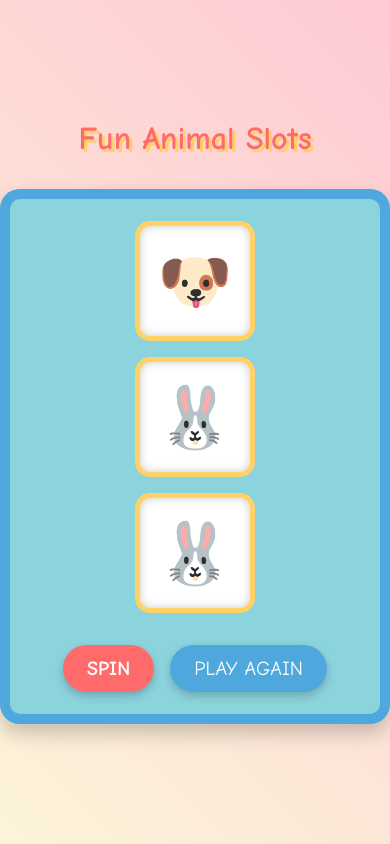
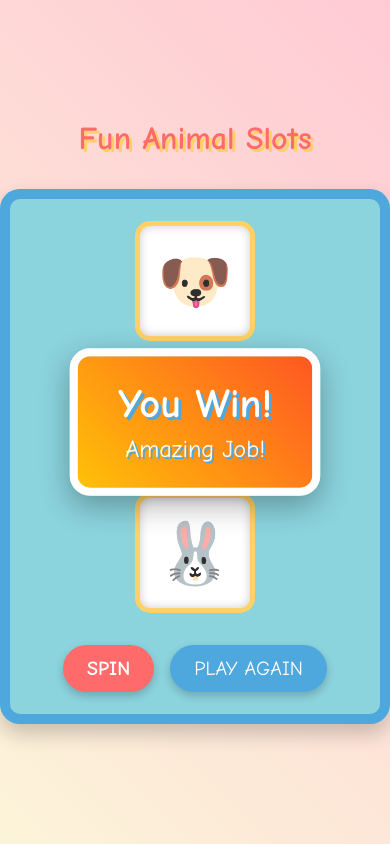
Before and after one commit to hnvt1989/kidslot, a plain HTML site: page index.html in a window 390 px wide. Both pictures are taken after a click on the button "SPIN". Drawn offline with Linux system fonts and the light colour scheme.

Commit message:
fixed not foud error

```diff
--- a/index.html
+++ b/index.html
@@ -32,6 +32,13 @@
 
     <div id="confetti-container" class="hidden"></div>
 
+    <div id="win-banner" class="hidden">
+        <div class="win-banner-content">
+            <h2>You Win!</h2>
+            <p>Amazing Job!</p>
+        </div>
+    </div>
+
     <audio id="spin-sound" src="sounds/spin.mp3" preload="auto"></audio>
     <audio id="win-sound" src="sounds/win.mp3" preload="auto"></audio>
     <audio id="bgm" src="sounds/background.mp3" preload="auto" loop></audio>
--- a/script.js
+++ b/script.js
@@ -7,6 +7,7 @@ document.addEventListener('DOMContentLoaded', () => {
     const winSound = document.getElementById('win-sound');
     const bgm = document.getElementById('bgm');
     const confettiContainer = document.getElementById('confetti-container');
+    const winBanner = document.getElementById('win-banner');
 
     // Array of items for the slot machine
     const items = [
@@ -35,9 +36,24 @@ document.addEventListener('DOMContentLoaded', () => {
             currentItems[index] = randomItem;
         });
 
+        // Set up error handling for audio elements
+        setupAudioErrorHandling();
+
         // Play background music at low volume
         bgm.volume = 0.3;
         bgm.play().catch(error => console.log('Auto-play blocked: ', error));
+    }
+
+    // Handle audio loading errors
+    function setupAudioErrorHandling() {
+        const audioElements = [spinSound, winSound, bgm];
+
+        audioElements.forEach(audio => {
+            audio.addEventListener('error', (e) => {
+                console.log(`Error loading audio file: ${audio.src}`, e);
+                // The game will still work without sounds
+            });
+        });
     }
 
     // Get a random item with higher chance of matching
@@ -66,10 +82,13 @@ document.addEventListener('DOMContentLoaded', () => {
         spinButton.disabled = true;
         confettiContainer.classList.add('hidden');
         confettiContainer.innerHTML = '';
+        winBanner.classList.add('hidden');
 
-        // Play spin sound
-        spinSound.currentTime = 0;
-        spinSound.play();
+        // Play spin sound (if available)
+        if (spinSound && spinSound.play) {
+            spinSound.currentTime = 0;
+            spinSound.play().catch(err => console.log('Could not play spin sound', err));
+        }
 
         // Add spinning class
         slots.forEach(slot => {
@@ -143,12 +162,22 @@ document.addEventListener('DOMContentLoaded', () => {
 
     // Celebration for jackpot
     function celebrate() {
-        // Play win sound
-        winSound.currentTime = 0;
-        winSound.play();
+        // Play win sound (if available)
+        if (winSound && winSound.play) {
+            winSound.currentTime = 0;
+            winSound.play().catch(err => console.log('Could not play win sound', err));
+        }
 
         // Show confetti
         createConfetti();
+
+        // Show win banner
+        winBanner.classList.remove('hidden');
+
+        // Hide win banner after 5 seconds
+        setTimeout(() => {
+            winBanner.classList.add('hidden');
+        }, 5000);
 
         // Add jackpot speech after a short delay
         setTimeout(() => {
@@ -209,6 +238,7 @@ document.addEventListener('DOMContentLoaded', () => {
         spinButton.disabled = false;
         confettiContainer.classList.add('hidden');
         confettiContainer.innerHTML = '';
+        winBanner.classList.add('hidden');
 
         // Set new random items
         slots.forEach((slot, index) => {
--- a/styles.css
+++ b/styles.css
@@ -124,6 +124,48 @@ button:active {
     display: none;
 }
 
+/* Win Banner */
+#win-banner {
+    position: fixed;
+    top: 0;
+    left: 0;
+    width: 100%;
+    height: 100%;
+    display: flex;
+    justify-content: center;
+    align-items: center;
+    z-index: 2000;
+    pointer-events: none;
+}
+
+.win-banner-content {
+    background: linear-gradient(45deg, #FFC107, #FF5722);
+    border-radius: 20px;
+    padding: 2rem 4rem;
+    box-shadow: 0 10px 30px rgba(0, 0, 0, 0.3);
+    text-align: center;
+    animation: bounce 0.5s ease infinite alternate;
+    border: 8px solid white;
+}
+
+.win-banner-content h2 {
+    color: white;
+    font-size: 3.5rem;
+    margin-bottom: 0.5rem;
+    text-shadow: 3px 3px 0 #4EA8DE;
+}
+
+.win-banner-content p {
+    color: white;
+    font-size: 2rem;
+    text-shadow: 2px 2px 0 #4EA8DE;
+}
+
+@keyframes bounce {
+    from { transform: scale(1); }
+    to { transform: scale(1.05); }
+}
+
 /* Media queries for responsiveness */
 @media (max-width: 768px) {
     .slots {
@@ -149,4 +191,16 @@ button:active {
         padding: 0.75rem 1.5rem;
         font-size: 1.25rem;
     }
+
+    .win-banner-content {
+        padding: 1.5rem 2.5rem;
+    }
+
+    .win-banner-content h2 {
+        font-size: 2.5rem;
+    }
+
+    .win-banner-content p {
+        font-size: 1.5rem;
+    }
 }
```
Also changed, not shown: vercel.json (added).
